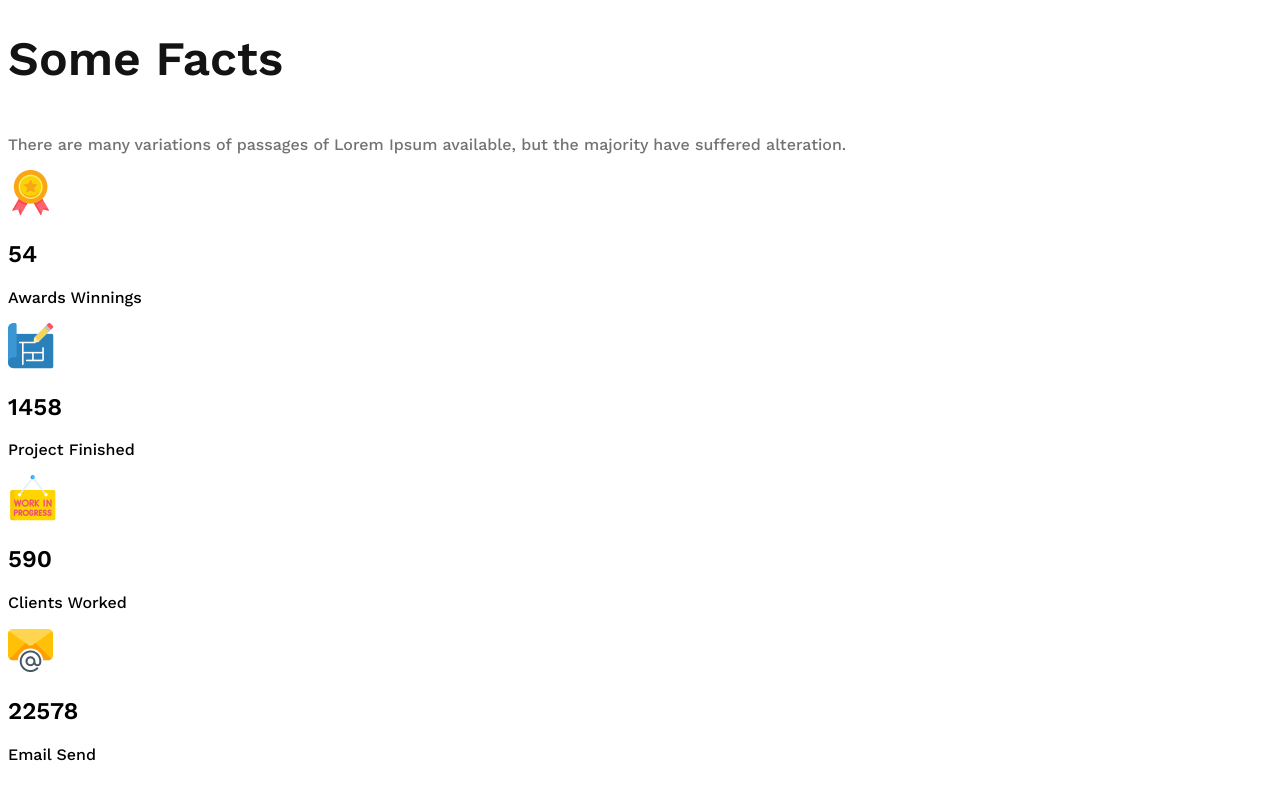
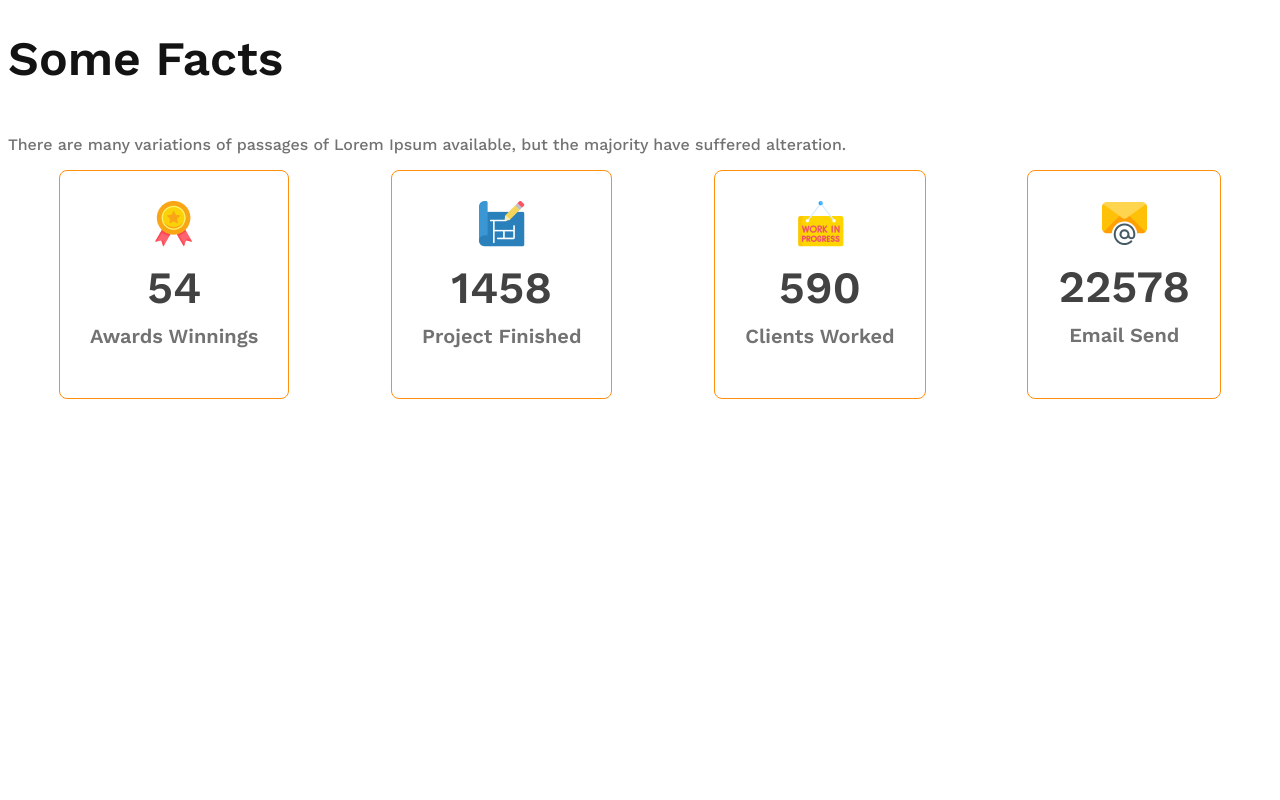
Before and after one commit to tariqulislam6062/g3-architects-website, a plain HTML site: page index.html in a window 1280 px wide. Shown: the part 1823-2623 px from the top of the page. After the commit the page ends 2292 px from the top, so only its background shows below. Drawn offline with nearby package versions, Linux system fonts and the light colour scheme.

Commit message:
added facts design

```diff
--- a/index.html
+++ b/index.html
@@ -57,22 +57,22 @@
                <div class="card">
                 <img src="images/icons/ribon.png" alt="">
                 <h2 class="cars-stars">54</h2>
-                <p class="card-title">Awards Winnings</p>
+                <p class="card-title text-light-gray">Awards Winnings</p>
                </div>
                <div class="card">
                 <img src="images/icons/projects.png" alt="">
                 <h2 class="cars-stars">1458</h2>
-                <p class="card-title">Project Finished</p>
+                <p class="card-title text-light-gray">Project Finished</p>
                </div>
                <div class="card">
                 <img src="images/icons/customers.png" alt="">
                 <h2 class="cars-stars">590</h2>
-                <p class="card-title">Clients Worked</p>
+                <p class="card-title text-light-gray">Clients Worked</p>
                </div>
                <div class="card">
                 <img src="images/icons/email.png" alt="">
                 <h2 class="cars-stars">22578</h2>
-                <p class="card-title">Email Send</p>
+                <p class="card-title text-light-gray">Email Send</p>
                </div>
             </div>
         </section>
--- a/styles/arctitects.css
+++ b/styles/arctitects.css
@@ -7,7 +7,7 @@
 }
 .text-light-gray{
     color: #727272;
-    font-weight: 400;
+
 }
 .section-title{
     font-size: 3rem;
@@ -101,6 +101,28 @@ main{
 .teams-title, .features{
     color: #FF900E;
     font-weight: 700;
+    /* facts styles */
+}
+.facts-card-container{
+    display: flex;
+    justify-content: space-around;
+}
+.facts-card-container > .card{
+    border-radius: 8px;
+    border: 1px solid #FF900E;
+    text-align: center;
+    padding: 30px 30px;
+}
+.facts-card-container .card-title{
+    font-size: 1.25rem;
+    font-weight: 600;
+    margin-top: 5px;
+}
+.facts-card-container .cars-stars{
+    font-size: 2.8rem;
+    color: #424242;
+    margin-top: 10px;
+    margin-bottom: 10px;
 }
 
 /* responsive media query */
@@ -121,6 +143,8 @@ main{
     }
 
 
+
+
 }
 /* tablet or medium devices */
 @media screen and (min-width: 576px) and (max-width: 992px) {
```
